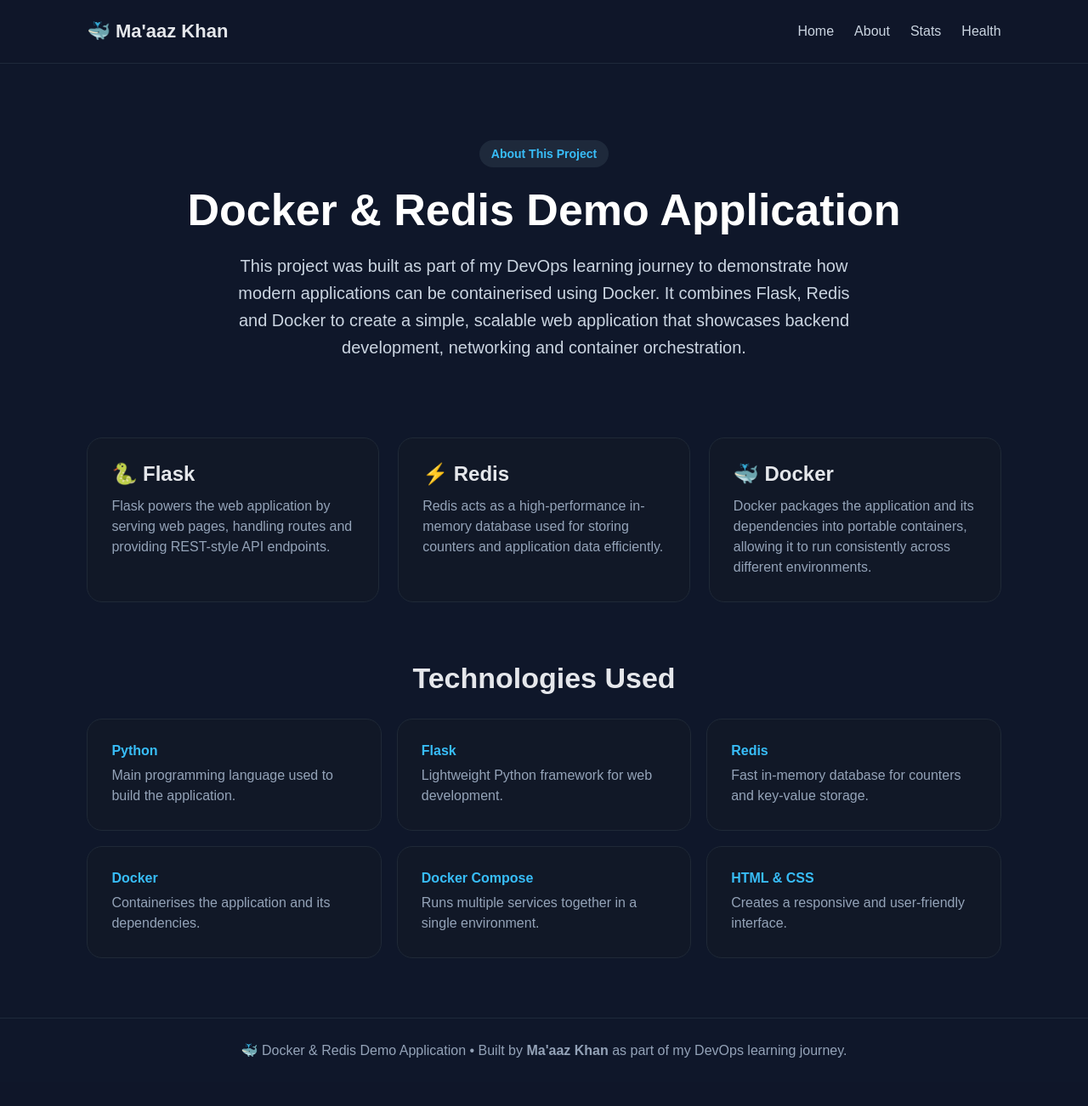
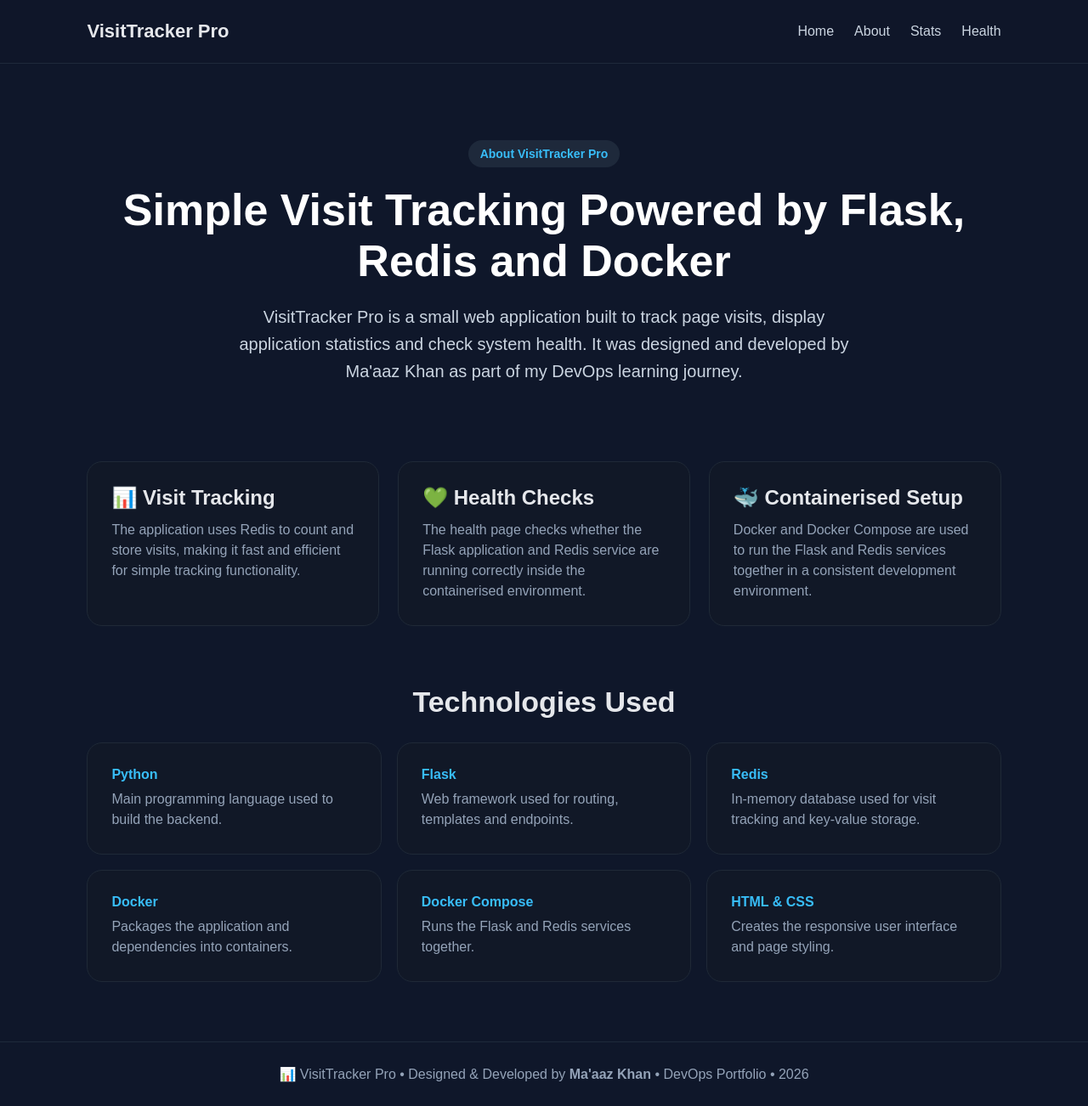
Before and after one commit to maaaz-khan/DevOps-learning-Linux-module, a Flask app: page /about in a window 1280 px wide. Shown: the whole page at 85% size. Before the commit the page ends 1245 px from the top, so only its background shows below. Run offline with Flask 3, Linux system fonts and the light colour scheme.

Commit message:
Adding Updates

```diff
--- a/Docker/Docker_Projects/flask-redis/templates/about.html
+++ b/Docker/Docker_Projects/flask-redis/templates/about.html
@@ -3,14 +3,14 @@
 <head>
     <meta charset="UTF-8">
     <meta name="viewport" content="width=device-width, initial-scale=1.0">
-    <title>About | Ma'aaz Khan</title>
+    <title>About | VisitTracker Pro</title>
     <link rel="stylesheet" href="{{ url_for('static', filename='css/style.css') }}">
 </head>
 
 <body>
 
 <nav class="navbar">
-    <div class="logo">🐳 Ma'aaz Khan</div>
+    <div class="logo"> VisitTracker Pro</div>
 
     <ul>
         <li><a href="/">Home</a></li>
@@ -23,45 +23,40 @@
 <main class="container">
 
     <section class="hero">
+        <span class="badge">About VisitTracker Pro</span>
 
-        <span class="badge">About This Project</span>
-
-        <h1>Docker & Redis Demo Application</h1>
+        <h1>Simple Visit Tracking Powered by Flask, Redis and Docker</h1>
 
         <p class="subtitle">
-            This project was built as part of my DevOps learning journey to
-            demonstrate how modern applications can be containerised using
-            Docker. It combines Flask, Redis and Docker to create a simple,
-            scalable web application that showcases backend development,
-            networking and container orchestration.
+            VisitTracker Pro is a small web application built to track page visits,
+            display application statistics and check system health. It was designed
+            and developed by Ma'aaz Khan as part of my DevOps learning journey.
         </p>
-
     </section>
 
     <section class="features">
 
         <div class="feature-card">
-            <h3>🐍 Flask</h3>
+            <h3>📊 Visit Tracking</h3>
             <p>
-                Flask powers the web application by serving web pages,
-                handling routes and providing REST-style API endpoints.
+                The application uses Redis to count and store visits, making it
+                fast and efficient for simple tracking functionality.
             </p>
         </div>
 
         <div class="feature-card">
-            <h3>⚡ Redis</h3>
+            <h3>💚 Health Checks</h3>
             <p>
-                Redis acts as a high-performance in-memory database used for
-                storing counters and application data efficiently.
+                The health page checks whether the Flask application and Redis
+                service are running correctly inside the containerised environment.
             </p>
         </div>
 
         <div class="feature-card">
-            <h3>🐳 Docker</h3>
+            <h3>🐳 Containerised Setup</h3>
             <p>
-                Docker packages the application and its dependencies into
-                portable containers, allowing it to run consistently across
-                different environments.
+                Docker and Docker Compose are used to run the Flask and Redis
+                services together in a consistent development environment.
             </p>
         </div>
 
@@ -75,32 +70,32 @@
 
             <div class="stat-box">
                 <h4>Python</h4>
-                <p>Main programming language used to build the application.</p>
+                <p>Main programming language used to build the backend.</p>
             </div>
 
             <div class="stat-box">
                 <h4>Flask</h4>
-                <p>Lightweight Python framework for web development.</p>
+                <p>Web framework used for routing, templates and endpoints.</p>
             </div>
 
             <div class="stat-box">
                 <h4>Redis</h4>
-                <p>Fast in-memory database for counters and key-value storage.</p>
+                <p>In-memory database used for visit tracking and key-value storage.</p>
             </div>
 
             <div class="stat-box">
                 <h4>Docker</h4>
-                <p>Containerises the application and its dependencies.</p>
+                <p>Packages the application and dependencies into containers.</p>
             </div>
 
             <div class="stat-box">
                 <h4>Docker Compose</h4>
-                <p>Runs multiple services together in a single environment.</p>
+                <p>Runs the Flask and Redis services together.</p>
             </div>
 
             <div class="stat-box">
                 <h4>HTML & CSS</h4>
-                <p>Creates a responsive and user-friendly interface.</p>
+                <p>Creates the responsive user interface and page styling.</p>
             </div>
 
         </div>
@@ -110,9 +105,9 @@
 </main>
 
 <footer>
-    <p>
-        🐳 Docker & Redis Demo Application • Built by <strong>Ma'aaz Khan</strong> as part of my DevOps learning journey.
-    </p>
+    <div class="footer-content">
+        <p>📊 VisitTracker Pro • Designed & Developed by <strong>Ma'aaz Khan</strong> • DevOps Portfolio • 2026</p>
+    </div>
 </footer>
 
 </body>
```
Also changed, not shown: Docker/Docker_Projects/flask-redis/templates/counter.html (+24 -9 lines), Docker/Docker_Projects/flask-redis/templates/health.html (+44 -20 lines), Docker/Docker_Projects/flask-redis/templates/index.html (+40 -28 lines), Docker/Docker_Projects/flask-redis/templates/reset.html (+15 -9 lines), Docker/Docker_Projects/flask-redis/templates/stats.html (+17 -29 lines), 7 other files.
